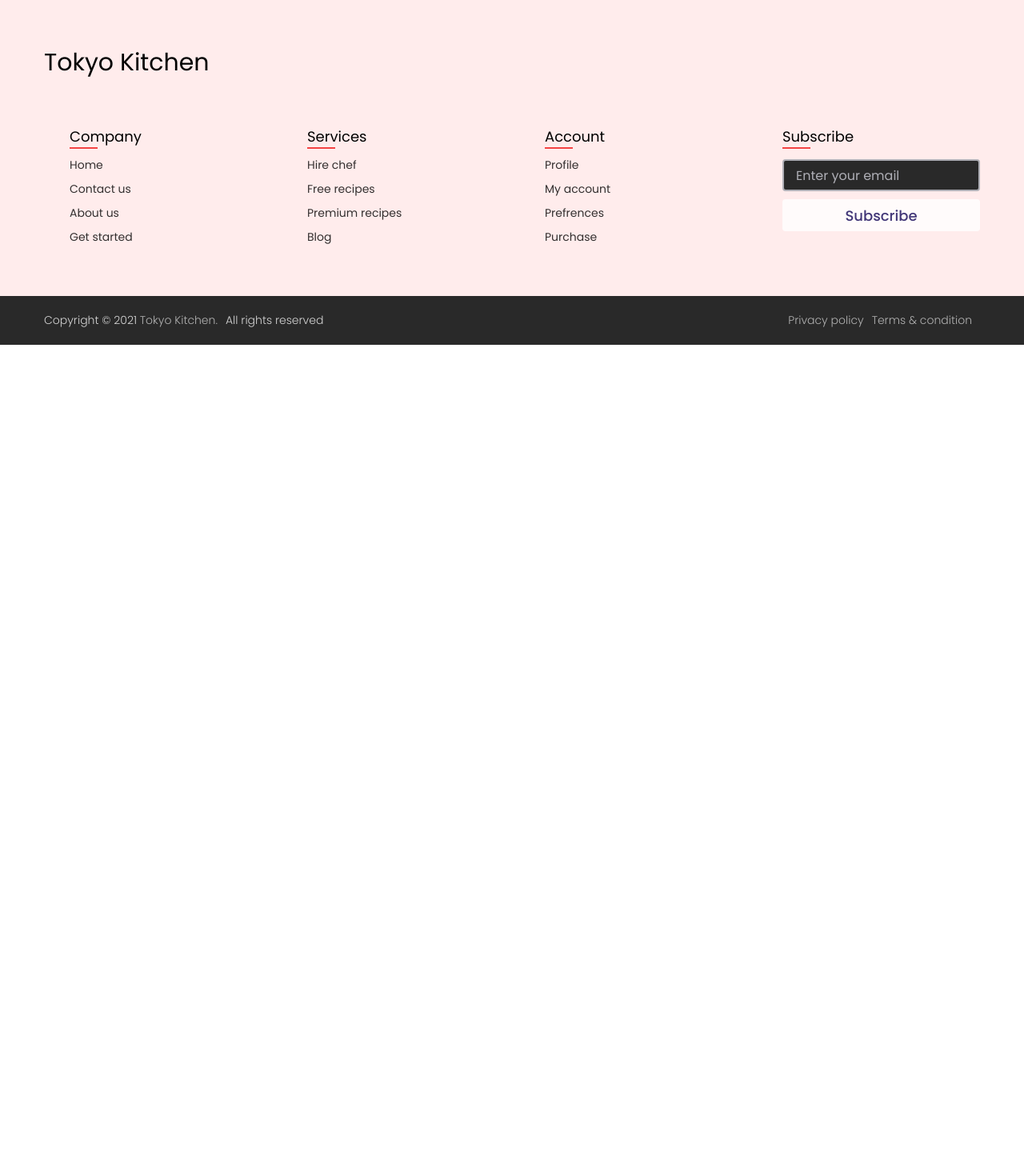
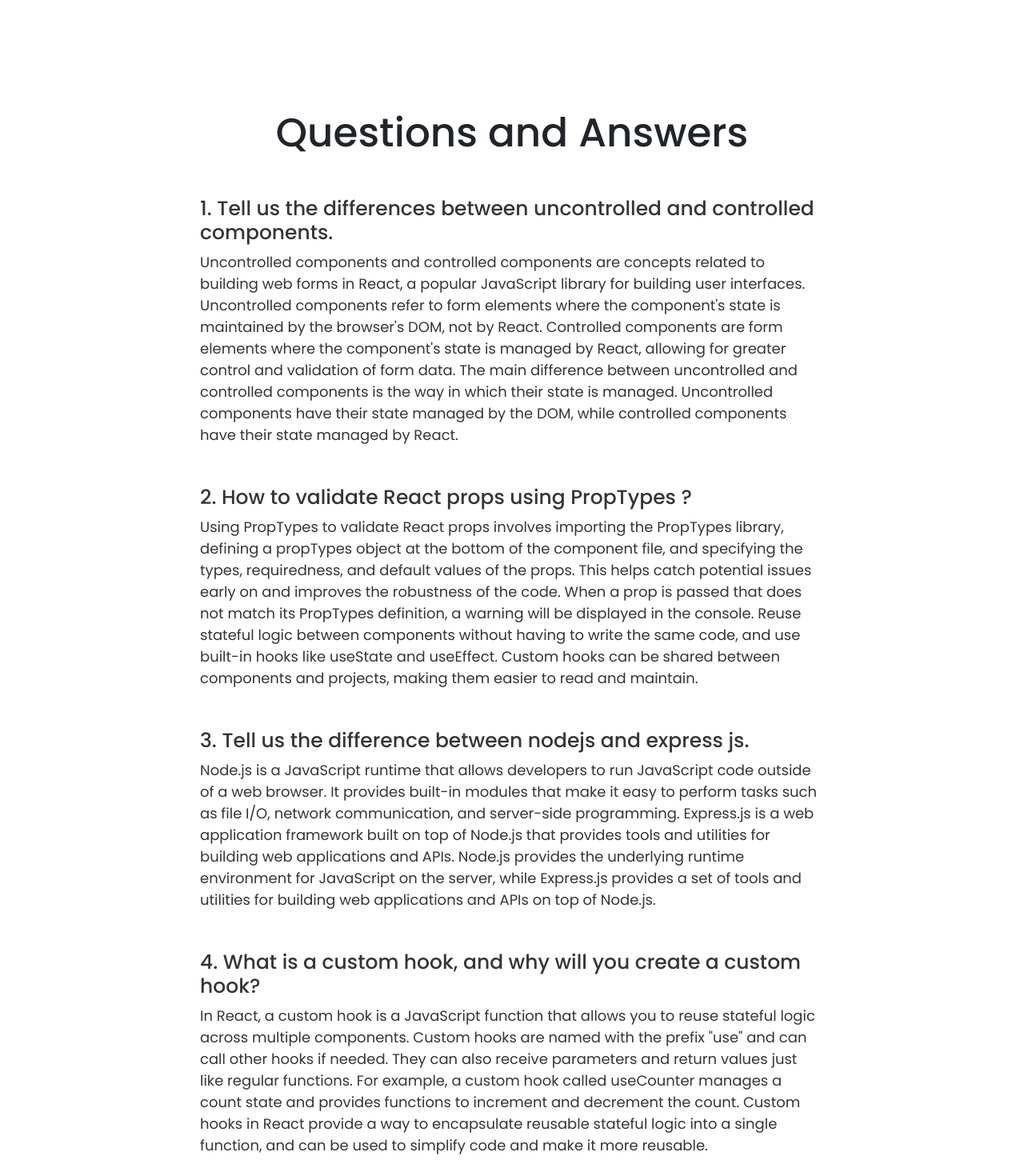
Before and after one commit to 23Mubasshir/Tokyo-Kitchen-client, a React (Vite) app: page /blog in a window 1280 px wide. Shown: the part 100-1570 px from the top of the page at 80% size. Before the commit the page ends 800 px from the top, so only its background shows below. Built offline with nearby package versions, Linux system fonts and the light colour scheme; a web font is replaced by a local one.

Commit message:
Blog Done

```diff
--- a/src/Pages/Blog/Blog.css
+++ b/src/Pages/Blog/Blog.css
@@ -0,0 +1,23 @@
+.question-answer-component{
+    margin: 150px 250px 150px 250px;
+}
+
+
+.question-answer-component h1{
+    text-align: center;
+    margin: 50px 0px 40px 0px;
+    font-size: 50px;
+}
+.question-answer{
+font-size: 18px;
+color: #353535;
+}
+
+.question-answer h3{
+    font-size: 25px;
+    margin-top: 50px;
+}
+
+.question-answer li,p{
+    line-height: 1.5;
+}
--- a/src/Pages/Blog/Blog.jsx
+++ b/src/Pages/Blog/Blog.jsx
@@ -1,11 +1,76 @@
-import React from 'react';
-import './Blog.css'
+import React from "react";
+import "./Blog.css";
+
 const Blog = () => {
-    return (
-        <div>
+  return (
+    <div>
+      <div className="question-answer-component">
+        <h1>Questions and Answers</h1>
+        <div className="question-answer">
+          <h3>
+            1. Tell us the differences between uncontrolled and controlled
+            components.
+          </h3>
+          <p>
+            Uncontrolled components and controlled components are concepts
+            related to building web forms in React, a popular JavaScript library
+            for building user interfaces. Uncontrolled components refer to form
+            elements where the component's state is maintained by the browser's
+            DOM, not by React. Controlled components are form elements where the
+            component's state is managed by React, allowing for greater control
+            and validation of form data. The main difference between
+            uncontrolled and controlled components is the way in which their
+            state is managed. Uncontrolled components have their state managed
+            by the DOM, while controlled components have their state managed by
+            React.
+          </p>
 
+          <h3>2. How to validate React props using PropTypes ?</h3>
+          <p>
+            Using PropTypes to validate React props involves importing the
+            PropTypes library, defining a propTypes object at the bottom of the
+            component file, and specifying the types, requiredness, and default
+            values of the props. This helps catch potential issues early on and
+            improves the robustness of the code. When a prop is passed that does
+            not match its PropTypes definition, a warning will be displayed in
+            the console. Reuse stateful logic between components without having
+            to write the same code, and use built-in hooks like useState and
+            useEffect. Custom hooks can be shared between components and
+            projects, making them easier to read and maintain.
+          </p>
+
+          <h3>3. Tell us the difference between nodejs and express js.</h3>
+
+          <p>
+            Node.js is a JavaScript runtime that allows developers to run
+            JavaScript code outside of a web browser. It provides built-in
+            modules that make it easy to perform tasks such as file I/O, network
+            communication, and server-side programming. Express.js is a web
+            application framework built on top of Node.js that provides tools
+            and utilities for building web applications and APIs. Node.js
+            provides the underlying runtime environment for JavaScript on the
+            server, while Express.js provides a set of tools and utilities for
+            building web applications and APIs on top of Node.js.
+          </p>
+
+          <h3>
+            4. What is a custom hook, and why will you create a custom hook?
+          </h3>
+          <p>
+            In React, a custom hook is a JavaScript function that allows you to
+            reuse stateful logic across multiple components. Custom hooks are
+            named with the prefix "use" and can call other hooks if needed. They
+            can also receive parameters and return values just like regular
+            functions. For example, a custom hook called useCounter manages a
+            count state and provides functions to increment and decrement the
+            count. Custom hooks in React provide a way to encapsulate reusable
+            stateful logic into a single function, and can be used to simplify
+            code and make it more reusable.
+          </p>
         </div>
-    );
+      </div>
+    </div>
+  );
 };
 
 export default Blog;
```
